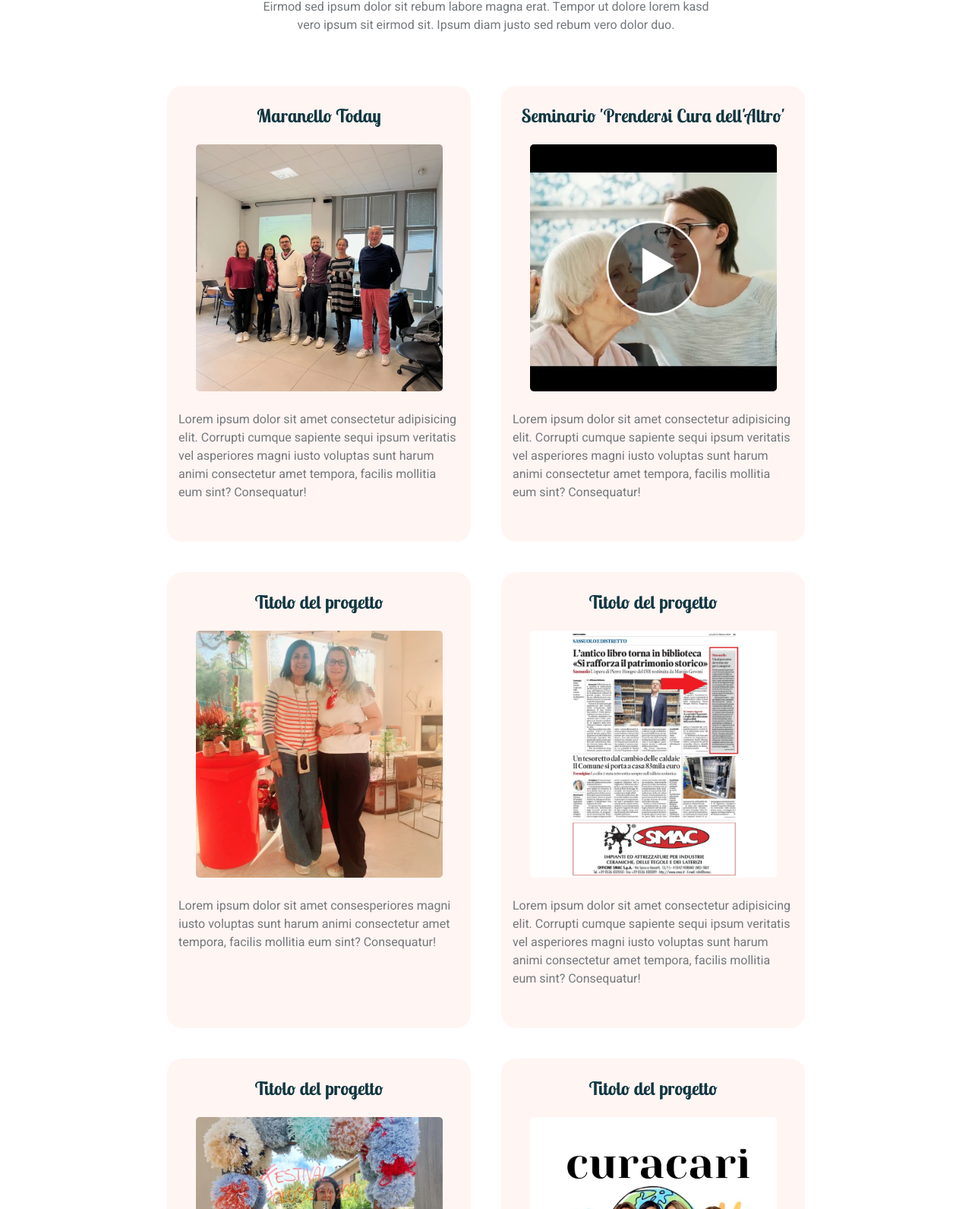
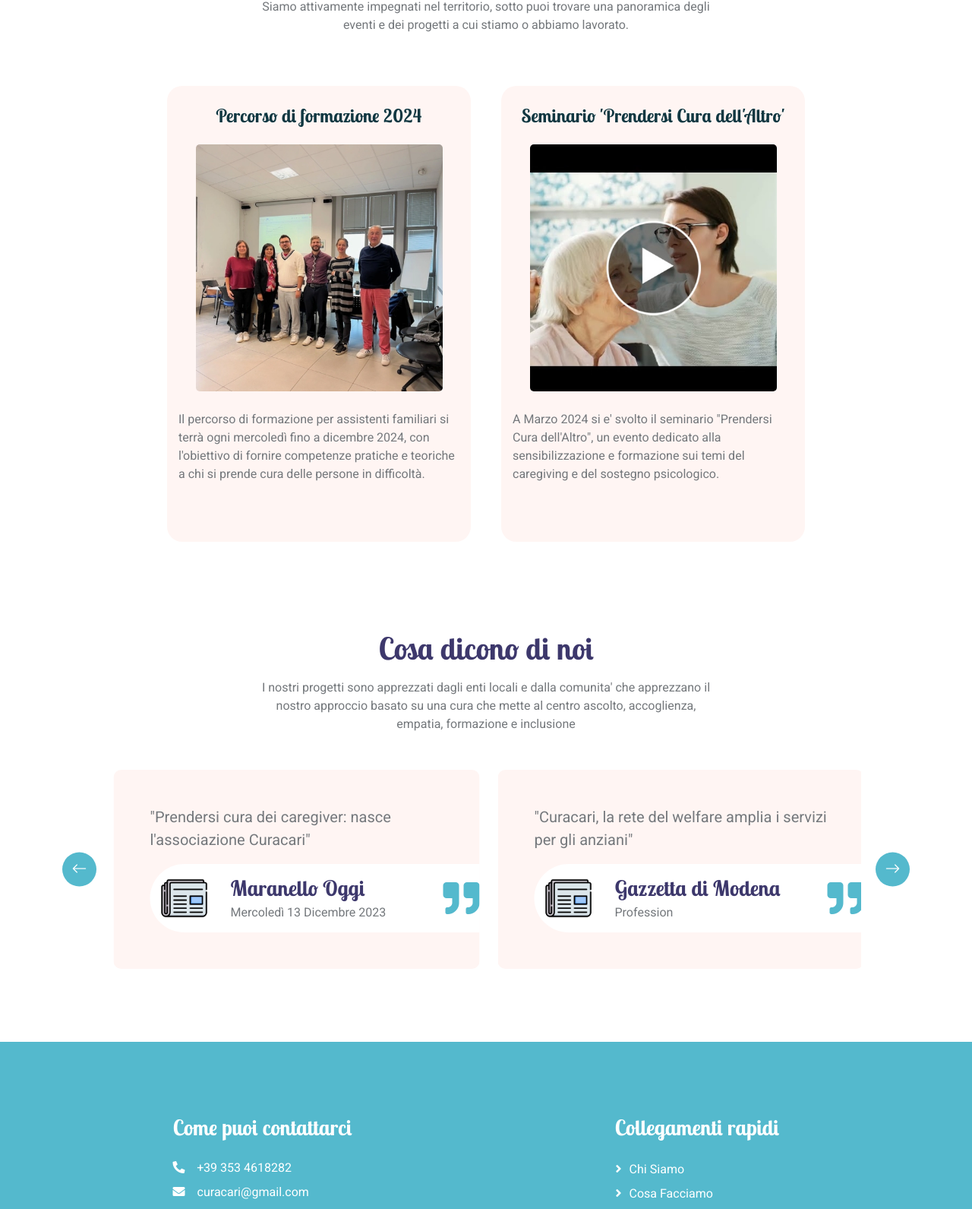
Before and after one commit to ferraricc/curacari, a plain HTML site: page testimonianze.html in a window 1280 px wide. Shown: the part 589-2180 px from the top of the page at 76% size. Drawn offline with nearby package versions, Linux system fonts and the light colour scheme.

Commit message:
Update testimonianze.html

```diff
--- a/testimonianze.html
+++ b/testimonianze.html
@@ -77,41 +77,22 @@
             <div class="container">
                 <div class="text-center mx-auto mb-5 wow fadeInUp" data-wow-delay="0.1s" style="max-width: 600px;">
                     <h1 class="mb-3 darkblue">Programmi e progetti</h1>
-                    <p>Eirmod sed ipsum dolor sit rebum labore magna erat. Tempor ut dolore lorem kasd vero ipsum sit eirmod sit. Ipsum diam justo sed rebum vero dolor duo.</p>
+                    <p>Siamo attivamente impegnati nel territorio, sotto puoi trovare una panoramica degli eventi e dei progetti a cui stiamo o abbiamo lavorato.</p>
                 </div>
 
 
             <div class="projectscontainer">
                 <div class="projectcard" onclick="window.open('https://www.modenatoday.it/attualita/a-maranello-un-percorso-di-formazione-per-gli-assistenti-famigliari.html', '_blank');">
-                    <h4 >Maranello Today</h4>
+                    <h4 >Percorso di formazione 2024</h4>
                     <img src="img/proj3.webp" alt="">
-                    <p onclick="event.stopPropagation()">Lorem ipsum dolor sit amet consectetur adipisicing elit. Corrupti cumque sapiente sequi ipsum veritatis vel asperiores magni iusto voluptas sunt harum animi consectetur amet tempora, facilis mollitia eum sint? Consequatur!</p>
+                    <p onclick="event.stopPropagation()">Il percorso di formazione per assistenti familiari si terrà ogni mercoledì fino a dicembre 2024, con l'obiettivo di fornire competenze pratiche e teoriche a chi si prende cura delle persone in difficoltà.</p>
                 </div>
                 <div class="projectcard">
                     <h4 onclick="window.open('https://www.youtube.com/watch?v=9ijngU4JN4o&t=2s', '_blank');">Seminario 'Prendersi Cura dell'Altro'</h4>
                     <img src="img/proj6.jpg" alt="">
-                    <p onclick="event.stopPropagation()">Lorem ipsum dolor sit amet consectetur adipisicing elit. Corrupti cumque sapiente sequi ipsum veritatis vel asperiores magni iusto voluptas sunt harum animi consectetur amet tempora, facilis mollitia eum sint? Consequatur!</p>
+                    <p onclick="event.stopPropagation()">A Marzo 2024 si e' svolto il seminario "Prendersi Cura dell'Altro", un evento dedicato alla sensibilizzazione e formazione sui temi del caregiving e del sostegno psicologico.</p>
                 </div>
-                <div class="projectcard">
-                    <h4 onclick="window.open('https://www.google.com', '_blank');">Titolo del progetto</h4>
-                    <img src="img/proj1.webp" alt="">
-                    <p onclick="event.stopPropagation()">Lorem ipsum dolor sit amet consesperiores magni iusto voluptas sunt harum animi consectetur amet tempora, facilis mollitia eum sint? Consequatur!</p>
-                </div>
-                <div class="projectcard">
-                    <h4 onclick="window.open('https://www.google.com', '_blank');">Titolo del progetto</h4>
-                    <img src="img/proj4.webp" alt="">
-                    <p onclick="event.stopPropagation()">Lorem ipsum dolor sit amet consectetur adipisicing elit. Corrupti cumque sapiente sequi ipsum veritatis vel asperiores magni iusto voluptas sunt harum animi consectetur amet tempora, facilis mollitia eum sint? Consequatur!</p>
-                </div>
-                <div class="projectcard">
-                    <h4 onclick="window.open('https://www.google.com', '_blank');">Titolo del progetto</h4>
-                    <img src="img/proj2.webp" alt="">
-                    <p onclick="event.stopPropagation()">Lorem ipsum dolor sit amet consectetur adipisicing elit. Corrupti cumque sapiente sequi ipsum veritatis vel asperiores magni iusto voluptas sunt harum animi consectetur amet tempora, facilis mollitia eum sint? Consequatur!</p>
-                </div>
-                <div class="projectcard">
-                    <h4 onclick="window.open('https://www.google.com', '_blank');">Titolo del progetto</h4>
-                    <img src="img/proj5.webp" alt="">
-                    <p onclick="event.stopPropagation()">Lorem ipsum dolor sit amet consectetur adipisicing elit. Corrupti cumque sapiente sequi ipsum veritatis vel asperiores magni iusto voluptas sunt harum animi consectetur amet tempora, facilis mollitia eum sint? Consequatur!</p>
-                </div>
+
 
 
 
@@ -130,7 +111,7 @@
             <div class="container">
                 <div class="text-center mx-auto mb-5 wow fadeInUp" data-wow-delay="0.1s" style="max-width: 600px;">
                     <h1 class="mb-3 darkblue">Cosa dicono di noi</h1>
-                    <p>Eirmod sed ipsum dolor sit rebum labore magna erat. Tempor ut dolore lorem kasd vero ipsum sit eirmod sit. Ipsum diam justo sed rebum vero dolor duo.</p>
+                    <p>I nostri progetti sono apprezzati dagli enti locali e dalla comunita' che apprezzano il nostro approccio basato su una cura che mette al centro  ascolto, accoglienza, empatia, formazione e inclusione</p>
                 </div>
                 <div class="owl-carousel testimonial-carousel wow fadeInUp" data-wow-delay="0.1s">
                     <div class="testimonial-item bg-light rounded p-5">
@@ -166,6 +147,17 @@
                             <i class="fa fa-quote-right fa-3x text-primary ms-auto d-none d-sm-flex"></i>
                         </div>
                     </div>
+                    <div class="testimonial-item bg-light rounded p-5">
+                        <p class="fs-5">"A Maranello un percorso di formazione per gli assistenti famigliari"</p>
+                        <div class="d-flex align-items-center bg-white me-n5" style="border-radius: 50px 0 0 50px;">
+                            <img class="img-fluid flex-shrink-0 rounded-circle" src="img/newspaper.png" style="width: 90px; height: 90px; object-fit: cover;">
+                            <div class="ps-3">
+                                <h3 class="mb-1 darkblue">Modena Today</h3>
+                                <span>17 ottobre 2024</span>
+                            </div>
+                            <i class="fa fa-quote-right fa-3x text-primary ms-auto d-none d-sm-flex"></i>
+                        </div>
+                    </div>
                 </div>
             </div>
         </div>
```
